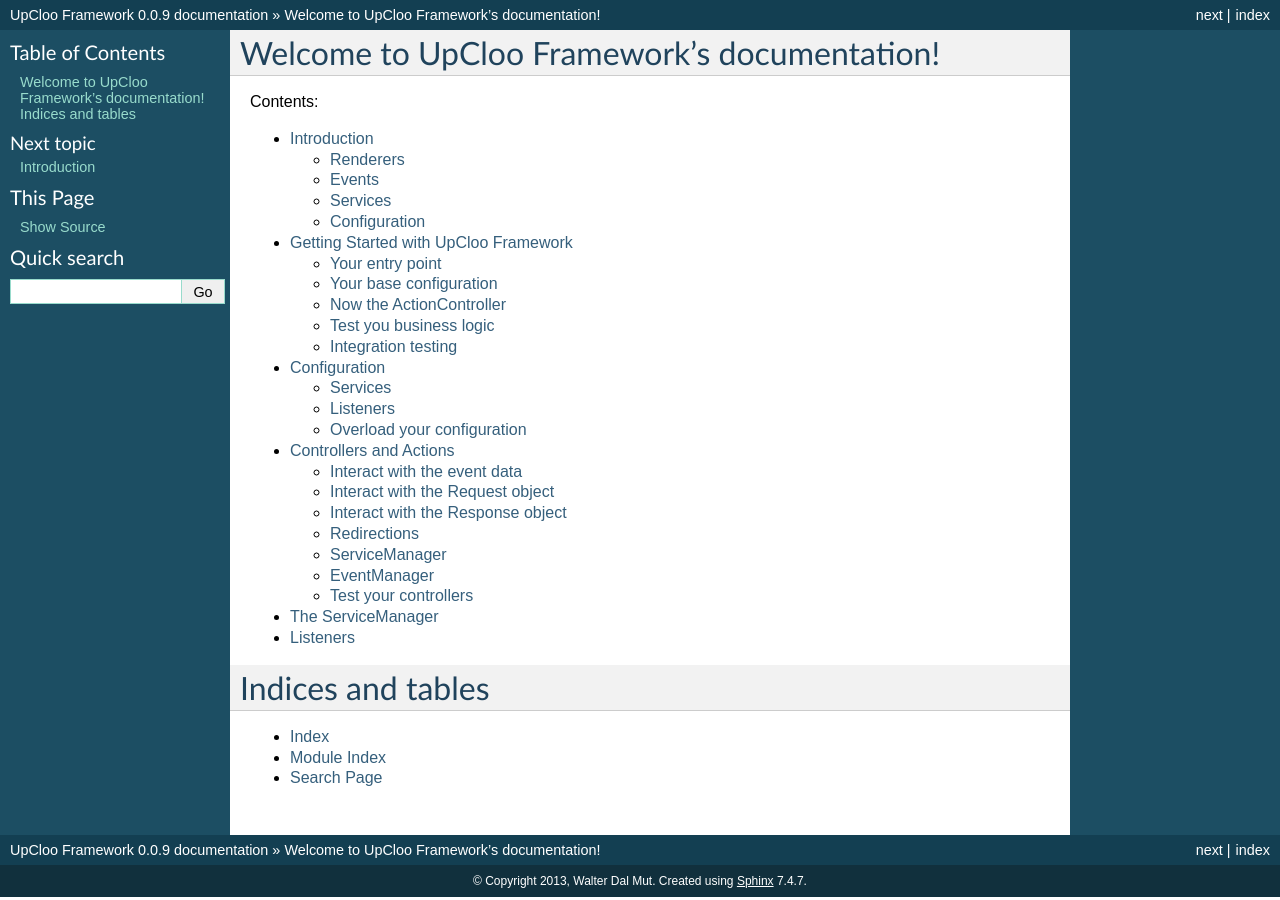
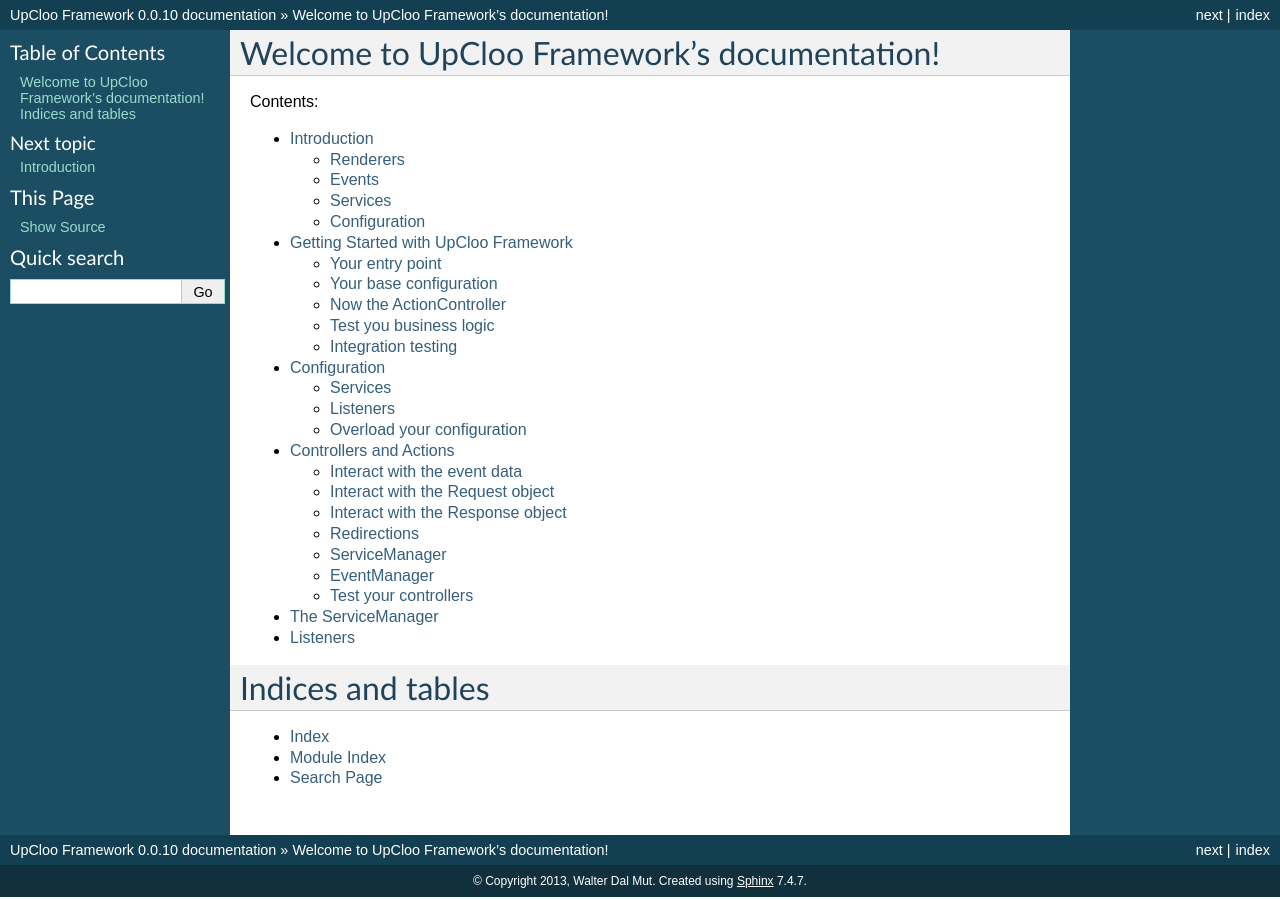
Before and after one commit to wdalmut/upcloo-web-framework, a Sphinx documentation site: the page built from docs/index.rst, in a window 1280 px wide. Built offline with Sphinx 7.4.7, drawn with Linux system fonts in a browser that asks for light colours.

Commit message:
Bumped version 0.0.10

```diff
--- a/docs/conf.py
+++ b/docs/conf.py
@@ -48,9 +48,9 @@
 # built documents.
 #
 # The short X.Y version.
-version = '0.0.9'
+version = '0.0.10'
 # The full version, including alpha/beta/rc tags.
-release = '0.0.9'
+release = '0.0.10'
 
 # The language for content autogenerated by Sphinx. Refer to documentation
 # for a list of supported languages.
```
Also changed, not shown: 1 other file.
